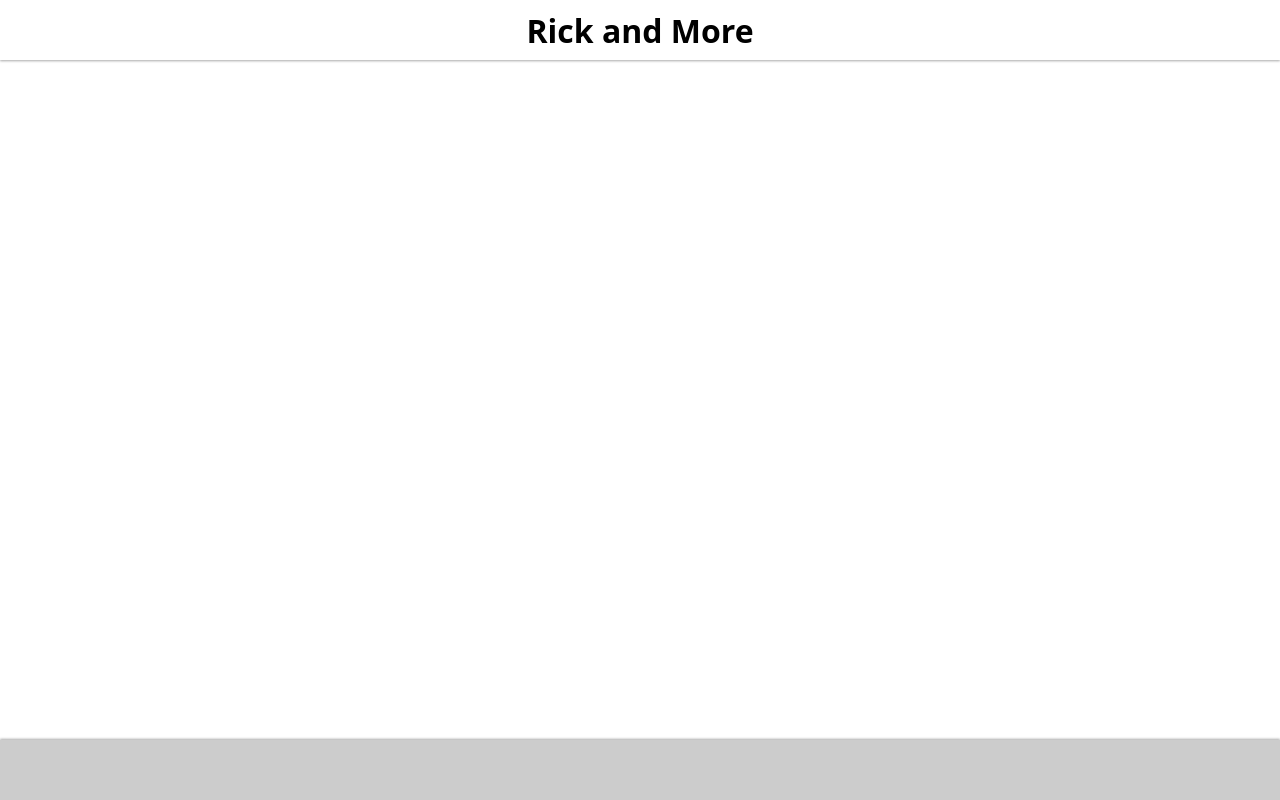
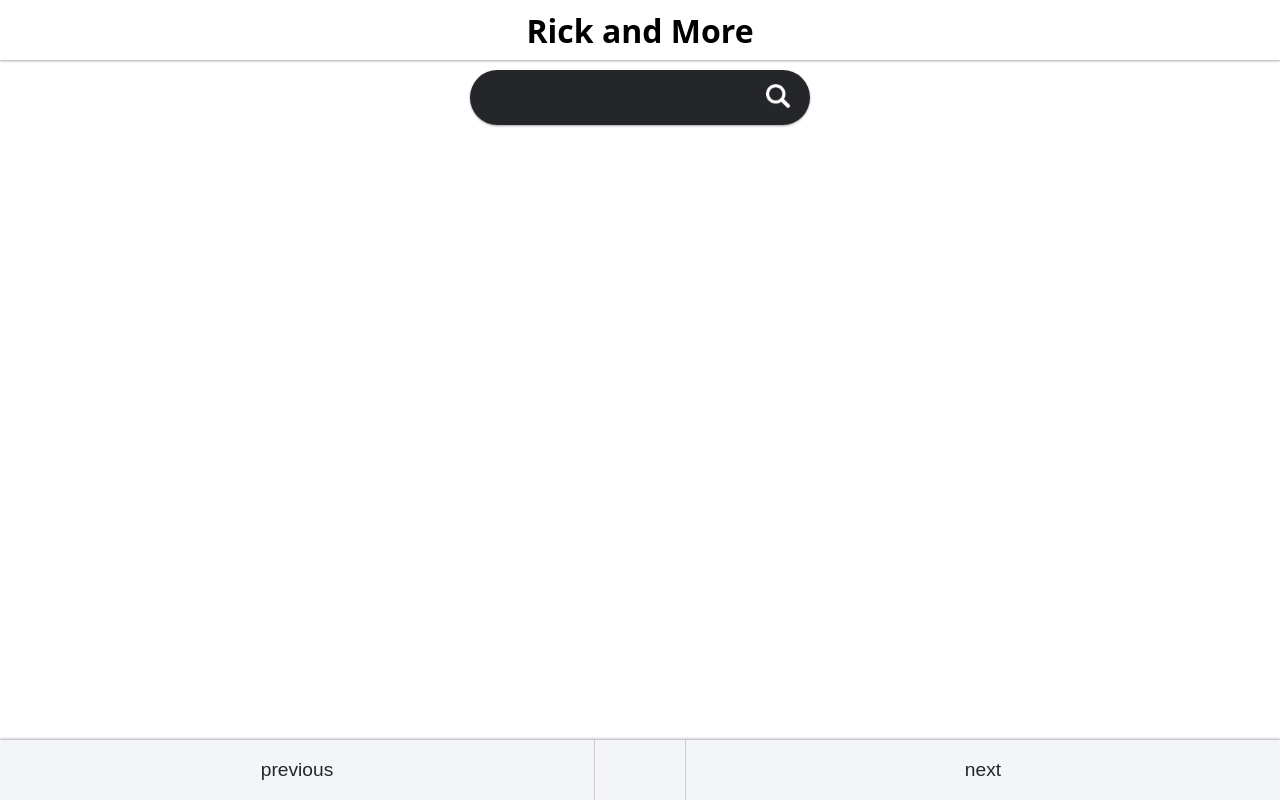
Before and after one commit to MonaHer/rick-morty-app, a website with bundled scripts: page index.html in a window 1280 px wide. Built offline with nearby package versions, Linux system fonts and the light colour scheme; no server answers.

Commit message:
add search bar features

```diff
--- a/components/search-bar/search-bar.js
+++ b/components/search-bar/search-bar.js
@@ -14,7 +14,7 @@ export function createSearchBar() {
   const searchBarIcon = document.createElement("img");
   searchBarIcon.setAttribute("src", "assets/magnifying-glass.png");
   searchBarIcon.classList.add("search-bar__icon");
-  searchBar.append(searchBarButton);
+  searchBarButton.append(searchBarIcon);
 
   return searchBar;
 }
--- a/index.html
+++ b/index.html
@@ -12,8 +12,8 @@
   <body>
     <h1 class="title">Rick and More</h1>
     <main>
-      <!-- <div class="search-bar-container" data-js="search-bar-container">
-        <form action="" class="search-bar" data-js="search-bar">
+      <div class="search-bar-container" data-js="search-bar-container">
+        <!-- <form action="" class="search-bar" data-js="search-bar">
           <input
             name="query"
             class="search-bar__input"
@@ -28,8 +28,8 @@
               alt=""
             />
           </button>
-        </form>
-      </div> -->
+        </form> -->
+      </div>
       <ul class="card-container" data-js="card-container"></ul>
     </main>
     <nav class="navigation" data-js="navigation">
```
